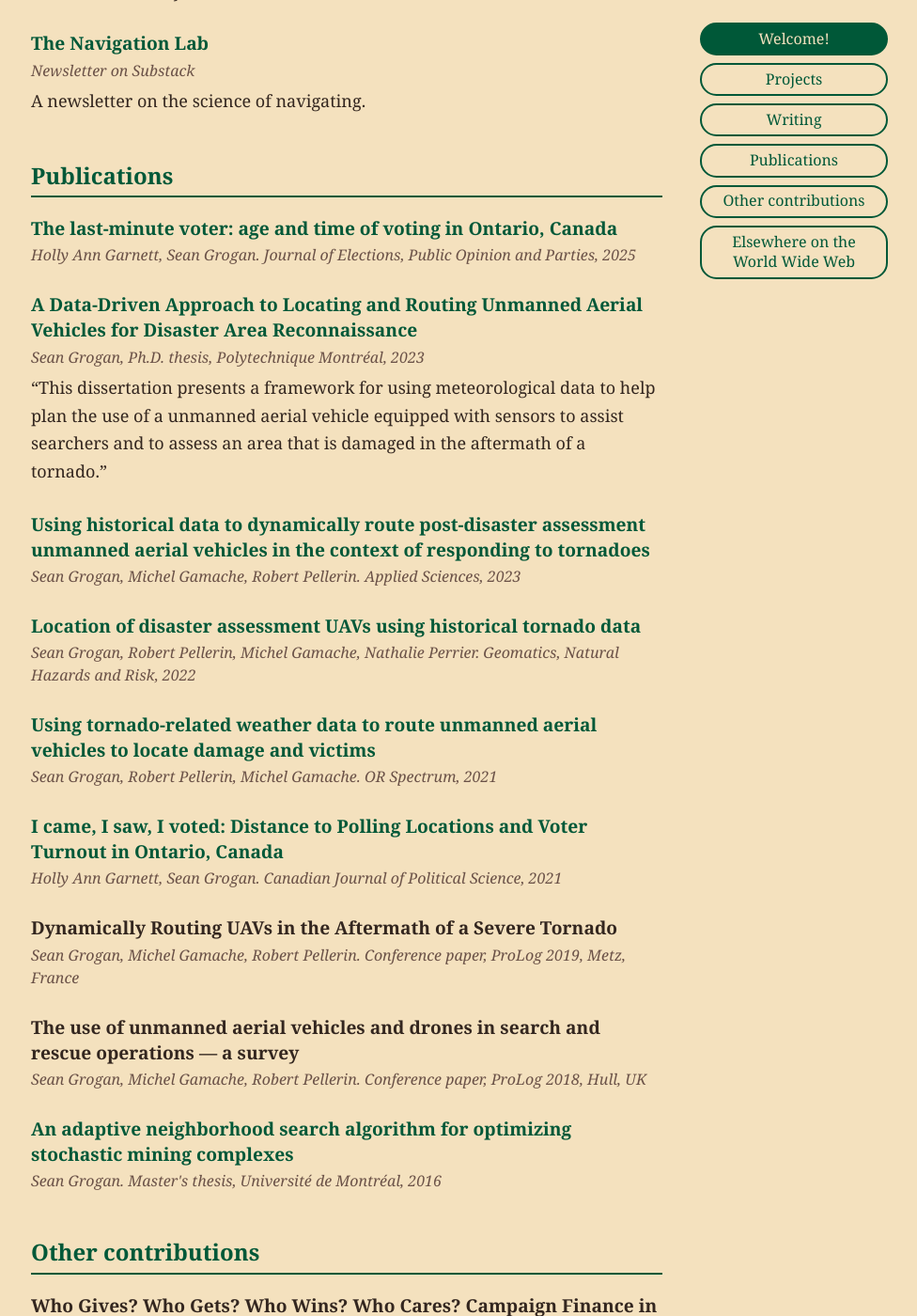
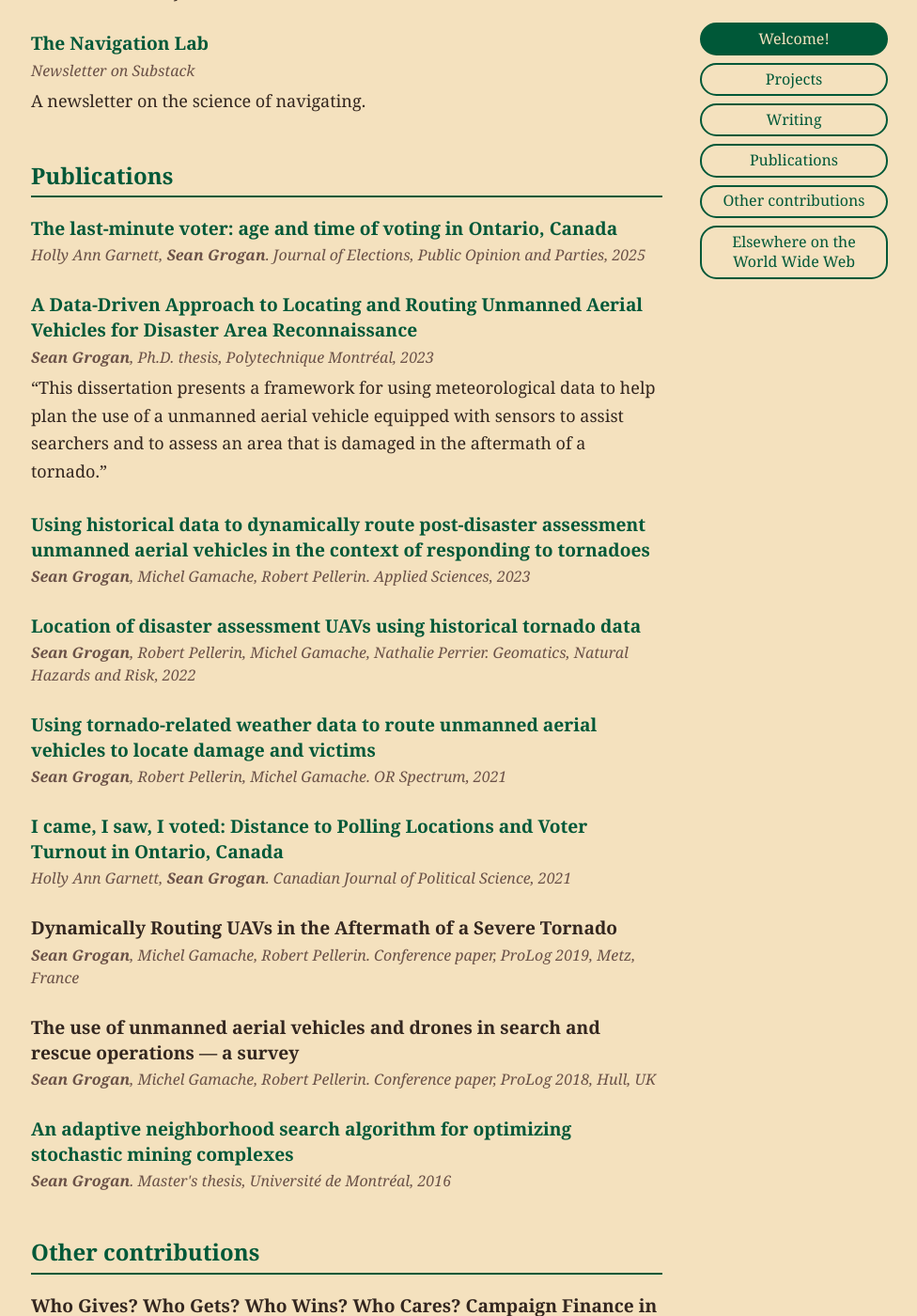
Before and after one commit to seangrogan/seangrogan.github.io, a Jekyll site: the page built from index.md, in a window 1280 px wide and 1400 px high, scrolled down 2164 px. Shown: the whole window at 94% size, without its empty margins (271-1247 px from the left). Built offline with Jekyll 4.4.1, drawn with Linux system fonts in a browser that asks for light colours; our own code applies the rules of GitHub Pages for plain Markdown files; some of the changed text lies outside the part shown.

Commit message:
Make 'Sean Grogan' bold in meta description
Highlight 'Sean Grogan' in the meta information.

```diff
--- a/_layouts/home.html
+++ b/_layouts/home.html
@@ -230,7 +230,7 @@
         <li>
           <h3>{% if item.url %}<a href="{{ item.url }}">{{ item.title | escape }}</a>{% else %}{{ item.title | escape }}{% endif %}</h3>
           {%- if item.meta %}
-          <p class="meta">{{ item.meta | escape }}</p>
+          <p class="meta">{{ item.meta | escape | replace: "Sean Grogan", "<strong>Sean Grogan</strong>" }}</p>
           {%- endif %}
           {%- if item.description %}
           <div class="desc">{{ item.description | markdownify }}</div>
```
